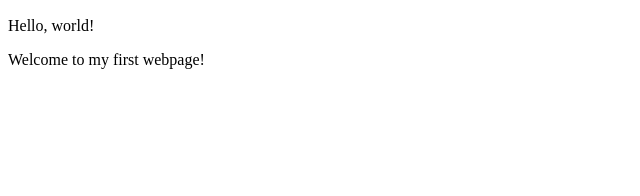
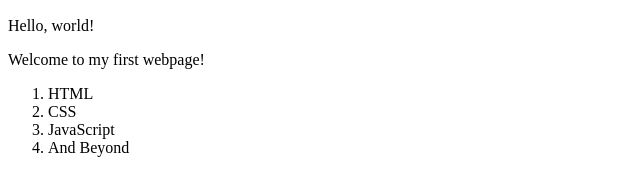
Before and after one commit to Richardtlawer/first_friday_sept_project, a plain HTML site: page my-first-webpage.html in a window 1280 px wide. Shown: the part 110-306 px from the top of the page, without its empty margins (0-640 px from the left). Drawn offline with Linux system fonts and the light colour scheme.

Commit message:
add list elements

```diff
--- a/my-first-webpage.html
+++ b/my-first-webpage.html
@@ -8,5 +8,11 @@
 		<h2>Written with a little guidance from Moringa School</h2>
 		<p>Hello, world!</p>
 	        <p>Welcome to my first webpage!</p>
+		<ol>
+			<li>HTML</li>
+			<li>CSS</li>
+			<li>JavaScript</li>
+			<li>And Beyond</li>
+		</ol>
 	</body>
 </html>
```
